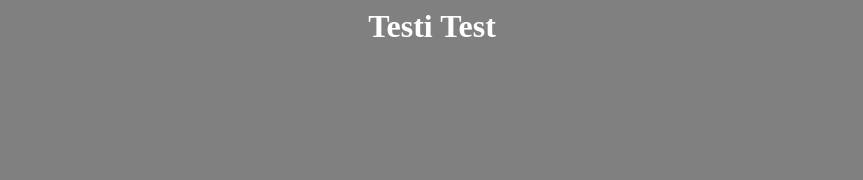
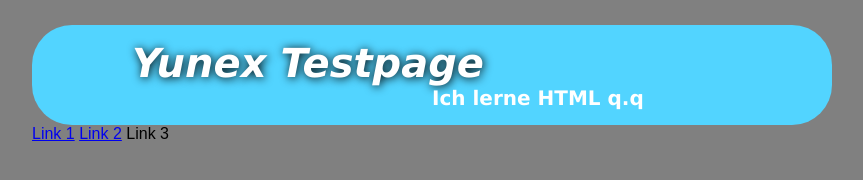
Before and after one commit to YunexKr/yunex111.github.io, a plain HTML site: page index.html in a window 1280 px wide. Shown: the whole page, without its empty margins (208-1071 px from the left). Drawn offline with Linux system fonts and the light colour scheme.

Commit message:
fsdfs
gsrg

```diff
--- a/index.html
+++ b/index.html
@@ -1,19 +1,31 @@
+<!DOCTYPE html>
+<html>
 
-<html>
-    <title>
-        First Website
-  </title>
+<head>
+		<meta charset="utf-8">
+		<meta http-equiv="X-UA-Compatible" content="IE=edge">
+        <meta name="viewport" content="width=device-width, initial-scale=1">
+		<link rel="icon" href="favicon.ico" type="image/x-icon">
+		<title>Yunex - Testseite</title>
+		<link href="style.css" type="text/css" rel="stylesheet" />
 
-  <body>
-    <h1>Testi Test</h1>
-  </body>
+</head>
 
-  <style>
-    body {
-      background-color:gray;
-      color: #ffffff;
-      text-align:center;
-  </style>
+<body>
+<header>
+    <h1>Yunex Testpage</h1>
+	<h2>Ich lerne HTML q.q</h2>
+</header>
+<nav>
+	<ul>
+		<a href="http://youtube.com">Link 1</a>
+		<a href="http://google.de">Link 2</a>
+		<a>Link 3</a>
+
+	</ul>
+</nav>
+</body>
+
 
 
 </html>
--- /dev/null
+++ b/style.css
@@ -0,0 +1,34 @@
+* {
+	padding: 0px;
+	margin: 0px;
+	font-family: Arial, Verdana, sanf-serif;
+}
+
+header {
+	height: 100px;
+	background-color: #52D4FF;
+	border-radius: 40px;
+}
+
+body{
+	width: 800px;
+	background-color: gray;
+	margin: 25px auto;
+}
+
+header h1 {
+	font-family: verdana;
+	font-style: italic;
+	padding-left: 100px;
+	padding-top: 15px;
+	color: white;
+	font-size: 30pt;
+	text-shadow: black 1px 1px 10px;
+}
+header h2{
+	font-family: verdana;
+	font-style: bold;
+	color: white;
+	font-size: 15pt;
+	padding-left: 400px;
+}
```
Also changed, not shown: favicon.ico (added).
